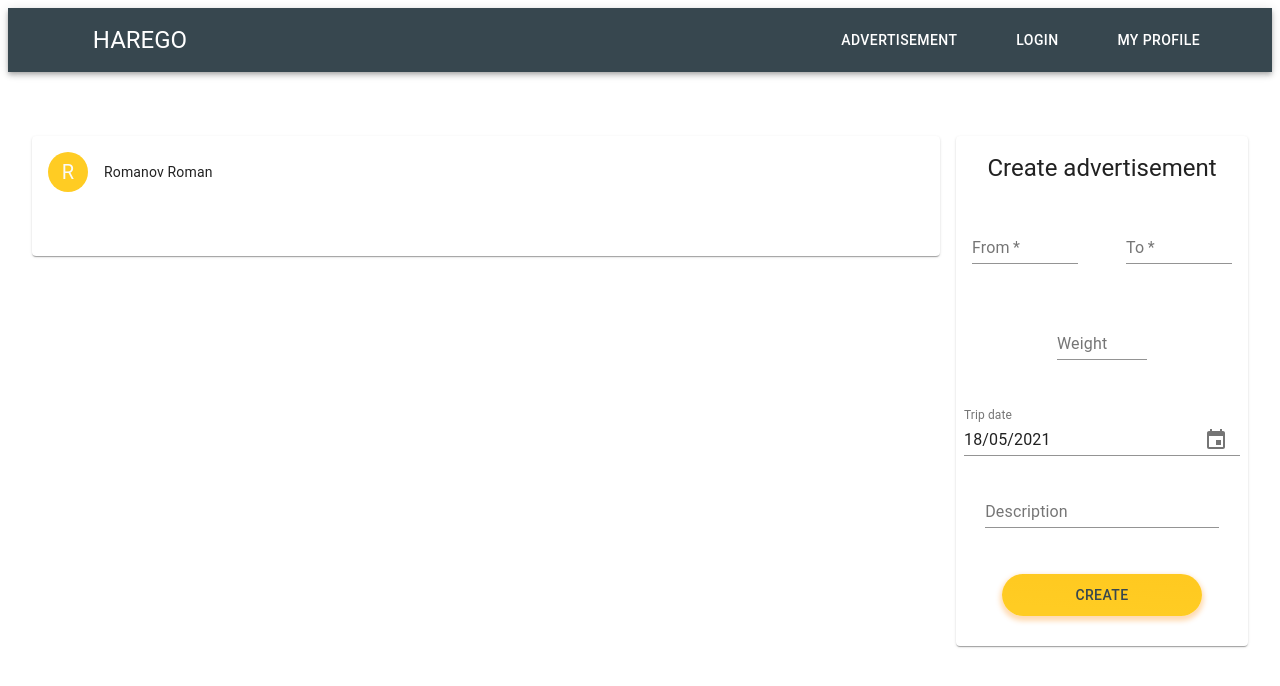
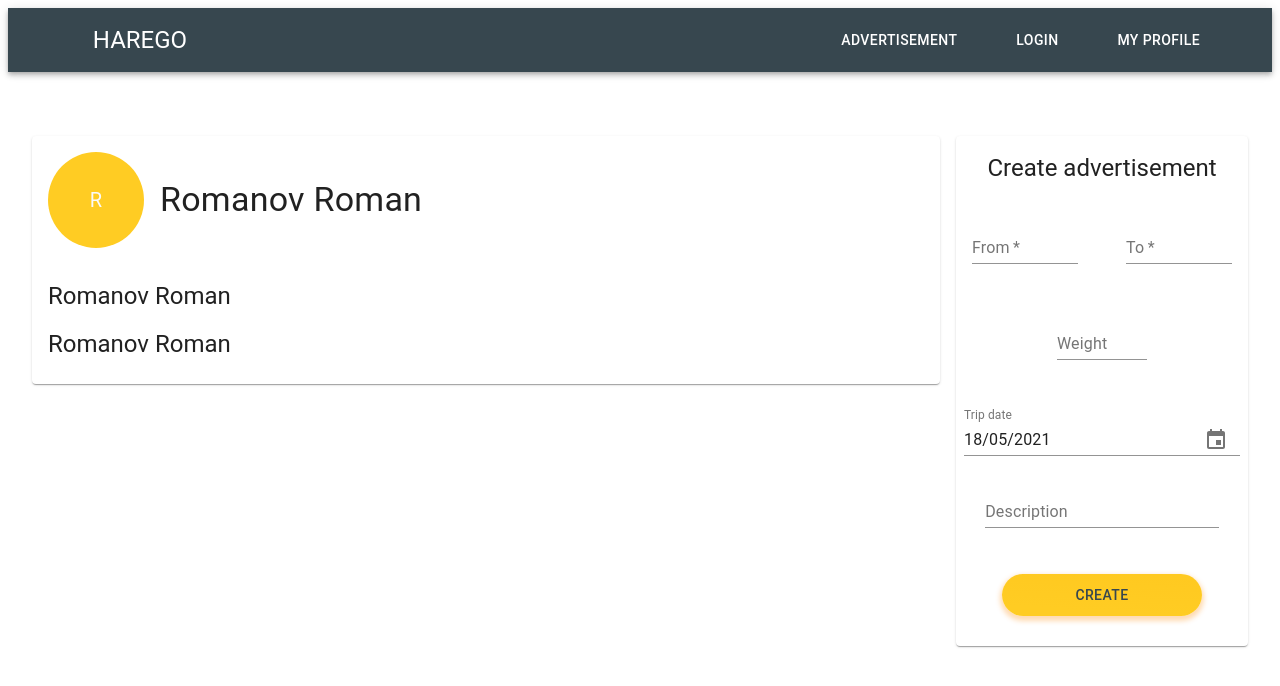
Before and after one commit to m-julia/harego-client-app, a React (Create React App) app: page /profile in a window 1280 px wide. Shown: the top 686 px of the page. Built offline with nearby package versions, Linux system fonts and the light colour scheme.

Commit message:
work on MemberDetails

```diff
--- a/src/components/common/MemberDetails.tsx
+++ b/src/components/common/MemberDetails.tsx
@@ -5,6 +5,7 @@ import CardHeader from '@material-ui/core/CardHeader';
 import CardContent from '@material-ui/core/CardContent';
 import CardActions from '@material-ui/core/CardActions';
 import Avatar from '@material-ui/core/Avatar';
+import { Grid, Typography } from '@material-ui/core';
 
 const useStyles = makeStyles((theme: Theme) =>
   createStyles({
@@ -14,10 +15,13 @@ const useStyles = makeStyles((theme: Theme) =>
     },
     avatar: {
       backgroundColor: "#ffcc23",
+      width: theme.spacing(12),
+      height: theme.spacing(12),
     },
     pos: {
       marginBottom: 12,
-    },
+    }
+
   }),
 );
 
@@ -28,21 +32,33 @@ export default function MemberDetails() {
     <Card className={classes.root}>
       <CardHeader
         avatar={
-          <Avatar aria-label="recipe" className={classes.avatar}>
+          <Avatar alt="Remy Sharp"  className={classes.avatar} >
             R
           </Avatar>
         }
-
-        title="Romanov Roman"
-
+        title={
+          <Typography variant="h4">
+            Romanov Roman
+          </Typography>
+        }
       />
 
         <CardContent>
+          <Grid container spacing={2}>
+            <Grid item xs={12} sm={12}>
+              <Typography variant="h5">
+                Romanov Roman
+              </Typography>
+            </Grid>
+            <Grid item xs={12} sm={12}>
+              <Typography variant="h5">
+                Romanov Roman
+              </Typography>
+            </Grid>
+          </Grid>
 
         </CardContent>
-        <CardActions disableSpacing>
 
-        </CardActions >
 
     </Card>
   );
```
